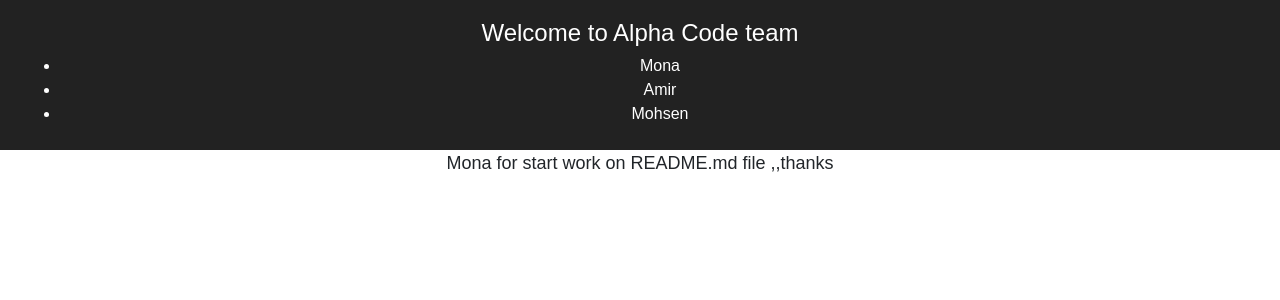
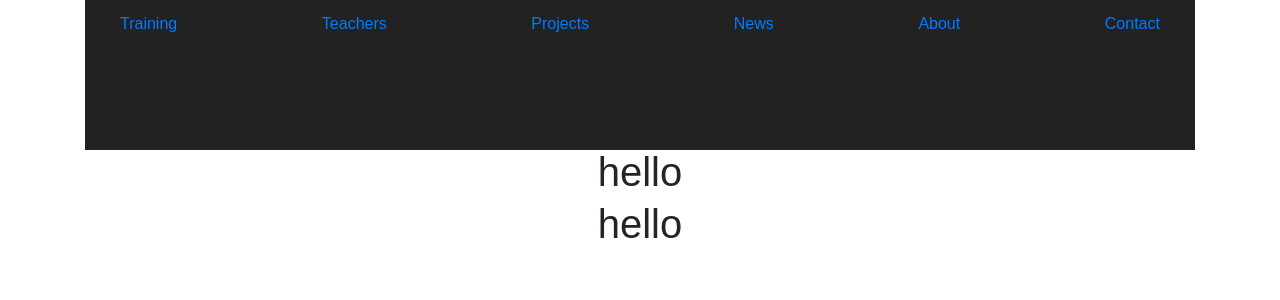
Before and after one commit to CodeYourFuture/Crisis-Classroom, a React (Create React App) app: page / in a window 1280 px wide. Shown: the top 300 px of the page. Built offline with nearby package versions, Linux system fonts and the light colour scheme.

Commit message:
having home footer header file

```diff
--- a/package.json
+++ b/package.json
@@ -5,6 +5,7 @@
   "dependencies": {
     "react": "^16.2.0",
     "react-dom": "^16.2.0",
+    "react-router-dom": "^4.2.2",
     "react-scripts": "1.1.1"
   },
   "scripts": {
--- a/src/App.js
+++ b/src/App.js
@@ -1,22 +1,27 @@
-import React, { Component } from 'react';
-import './App.css';
+import React, { Component } from "react";
+import { BrowserRouter as Router} from "react-router-dom";
+import "./App.css";
+
+import Header from "../src/containers/header/Header";
+import Home from "../src/containers/home/Home";
+import Footer from "../src/containers/footer/Footer";
 
 class CrisisClassrom extends Component {
   render() {
     return (
-      <div className="App">
-        <header className="App-header">
-          <h1 className="App-title">Welcome to Alpha Code team</h1>
-          <ul>
-            <li>Mona</li>
-            <li>Amir</li>
-            <li>Mohsen</li>
-          </ul>
-        </header>
-        <p className="App-intro">
-          Mona for start work on README.md file ,,thanks
-        </p>
-      </div>
+      <Router>
+        <div className="App">
+          <div className="container">
+            <div className="row">
+              <div className="col">
+                <Header />
+                <Home />
+                <Footer />
+              </div>
+            </div>
+          </div>
+        </div>
+      </Router>
     );
   }
 }
--- /dev/null
+++ b/src/containers/footer/Footer.js
@@ -0,0 +1,13 @@
+import React, { Component } from "react";
+
+class Footer extends Component {
+  render() {
+    return (
+      <div>
+        <h1>hello</h1>
+      </div>
+    );
+  }
+}
+
+export default Footer;
--- /dev/null
+++ b/src/containers/header/Header.js
@@ -0,0 +1,34 @@
+import React, { Component } from "react";
+
+class Header extends Component {
+  render() {
+    return (
+      <div>
+        <nav className="App-header sticky-top py-1">
+          <div className="container d-flex flex-column flex-md-row justify-content-between">
+            <a className="py-2 d-none d-md-inline-block" href="/">
+              Training
+            </a>
+            <a className="py-2 d-none d-md-inline-block" href="/">
+              Teachers
+            </a>
+            <a className="py-2 d-none d-md-inline-block" href="">
+              Projects
+            </a>
+            <a className="py-2 d-none d-md-inline-block" href="/">
+              News
+            </a>
+            <a className="py-2 d-none d-md-inline-block" href="/">
+              About
+            </a>
+            <a className="py-2 d-none d-md-inline-block" href="/">
+              Contact
+            </a>
+          </div>
+        </nav>
+      </div>
+    );
+  }
+}
+
+export default Header;
--- /dev/null
+++ b/src/containers/home/Home.js
@@ -0,0 +1,13 @@
+import React, { Component } from "react";
+
+class Home extends Component {
+  render() {
+    return (
+      <div>
+        <h1>hello</h1>
+      </div>
+    );
+  }
+}
+
+export default Home;
```
Also changed, not shown: 1 other file (tests, documents, lock files or other folders).
